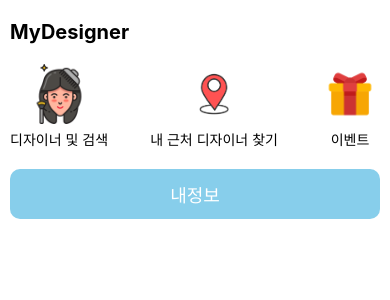
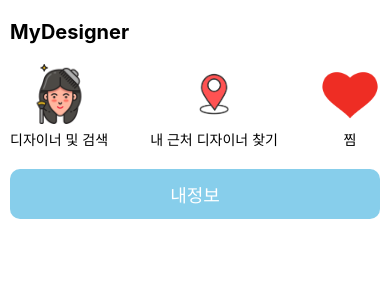
Before and after one commit to Hyunwo/MyDesigner, a React Native app: screen /Home in a window 390 px wide. Shown: the top 300 px of the page. Built offline with nearby package versions, Linux system fonts and the light colour scheme; no server answers.

Commit message:
Update HomeScreen.js

```diff
--- a/screens/HomeScreen.js
+++ b/screens/HomeScreen.js
@@ -1,7 +1,7 @@
 import React from 'react';
 import { View, Text, TextInput, Image, TouchableOpacity, StyleSheet } from 'react-native';
 
-const HomeScreen = () => {
+const HomeScreen = ({navigation}) => {
   return (
     <View style={styles.container}>
       <Text style={styles.title}>MyDesigner</Text>
@@ -21,8 +21,8 @@ const HomeScreen = () => {
           <Text style={styles.text}>내 근처 디자이너 찾기</Text>
         </TouchableOpacity>
         <TouchableOpacity style={styles.menuItem}>
-          <Image source={require("../assets/event.png")} style={styles.imagebutton} />
-          <Text style={styles.text}>이벤트</Text>
+          <Image source={require("../assets/info.png")} style={styles.imagebutton} />
+          <Text style={styles.text}>찜</Text>
         </TouchableOpacity>
       </View>
       <TouchableOpacity style={styles.button} onPress={() => navigation.navigate('MyInfo')}>
```
